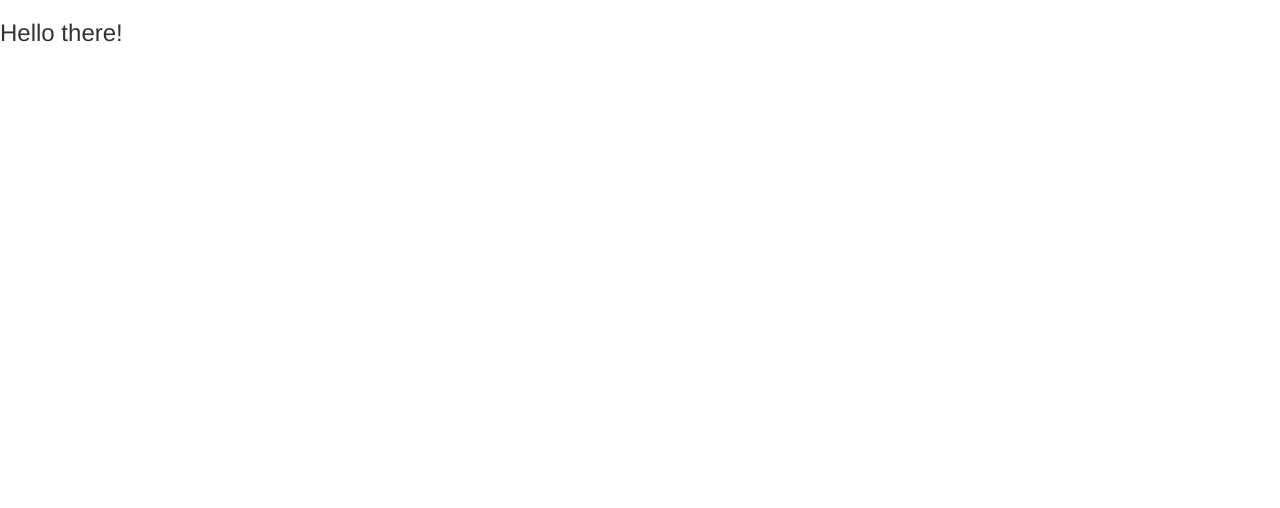
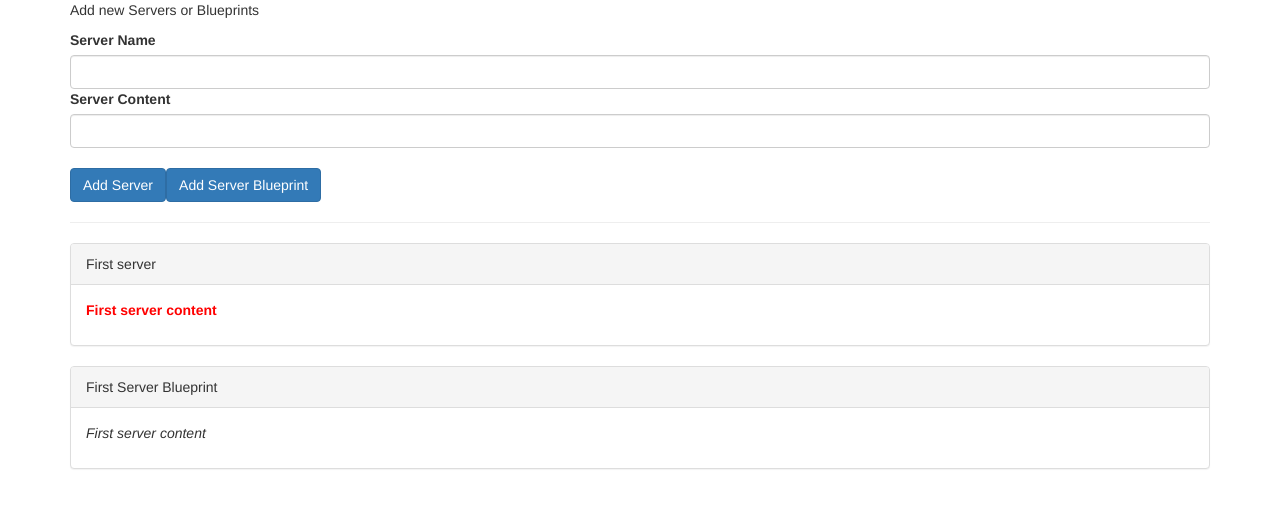
Before and after one commit to GreyWarden/Angular, an Angular app: page / in a window 1280 px wide. Shown: the top 508 px of the page. Built offline with nearby package versions, Linux system fonts and the light colour scheme.

Commit message:
Added property binding for server element component

```diff
--- a/src/app/app.component.html
+++ b/src/app/app.component.html
@@ -1 +1,12 @@
-<h3>Hello there!</h3>
+<div class="container">
+  <div class="row">
+    <div class="col-xs-12">
+      <app-cockpit></app-cockpit>
+      <hr>
+      <app-server
+        *ngFor="let element of serverElements"
+        [server] = element
+      ></app-server>
+    </div>
+  </div>
+</div>
--- a/src/app/app.component.ts
+++ b/src/app/app.component.ts
@@ -1,4 +1,5 @@
 import { Component } from '@angular/core';
+import {ServerElement} from './shared/server.types';
 
 @Component({
   selector: 'app-root',
@@ -6,4 +7,16 @@ import { Component } from '@angular/core';
   styleUrls: ['./app.component.css']
 })
 export class AppComponent {
+  serverElements: ServerElement[] = [
+      {
+        type: 'server',
+        name: 'First server',
+        content: 'First server content'
+      },
+      {
+        type: 'blueprint',
+        name: 'First Server Blueprint',
+        content: 'First server content'
+      }
+    ];
 }
--- a/src/app/cockpit/cockpit.component.html
+++ b/src/app/cockpit/cockpit.component.html
@@ -2,9 +2,9 @@
   <div class="col-xs-12">
     <p>Add new Servers or Blueprints</p>
     <label>Server Name</label>
-    <input type="text" class="form-control" [(ngModel)]="newServerName">
+    <input type="text" class="form-control" [ngModel]="newServerName">
     <label>Server Content</label>
-    <input type="text" class="form-control" [(ngModel)]="newServerContent">
+    <input type="text" class="form-control" [ngModel]="newServerContent">
     <br>
     <button class="btn btn-primary">
       Add Server
--- a/src/app/cockpit/cockpit.component.ts
+++ b/src/app/cockpit/cockpit.component.ts
@@ -1,4 +1,5 @@
 import { Component, OnInit } from '@angular/core';
+import {ServerElement} from '../shared/server.types';
 
 @Component({
   selector: 'app-cockpit',
@@ -15,16 +16,16 @@ export class CockpitComponent implements OnInit {
   }
 
   onAddServer(): void {
-    this.serverElements.push(this.createServerWithType('server'));
+    // this.serverElements.push(this.createServerWithType('server'));
     this.clearInputs();
   }
 
   onAddBlueprint(): void {
-    this.serverElements.push(this.createServerWithType('blueprint'));
+    // this.serverElements.push(this.createServerWithType('blueprint'));
     this.clearInputs();
   }
 
-  private createServerWithType(type: string): object {
+  private createServerWithType(type: string): ServerElement {
     return {
       type,
       name: this.newServerName,
--- a/src/app/server/server.component.html
+++ b/src/app/server/server.component.html
@@ -1,7 +1,4 @@
-<div
-  class="panel panel-default"
-  *ngFor="let element of serverElements"
->
+<div class="panel panel-default">
   <div class="panel-heading">{{ element.name }}</div>
   <div class="panel-body">
     <p>
--- a/src/app/server/server.component.ts
+++ b/src/app/server/server.component.ts
@@ -1,4 +1,5 @@
-import { Component, OnInit } from '@angular/core';
+import {Component, Input, OnInit} from '@angular/core';
+import { ServerElement } from '../shared/server.types';
 
 @Component({
   selector: 'app-server',
@@ -6,6 +7,8 @@ import { Component, OnInit } from '@angular/core';
   styleUrls: ['./server.component.css']
 })
 export class ServerComponent implements OnInit {
+  // tslint:disable-next-line:no-input-rename
+   @Input('server') element: ServerElement;
 
   constructor() { }
 
--- /dev/null
+++ b/src/app/shared/server.types.ts
@@ -0,0 +1,5 @@
+export interface ServerElement {
+  type: string;
+  name: string;
+  content: string;
+}
```
Also changed, not shown: src/app/app.module.ts (+5 -3 lines), 1 other file (tests, documents, lock files or other folders).
